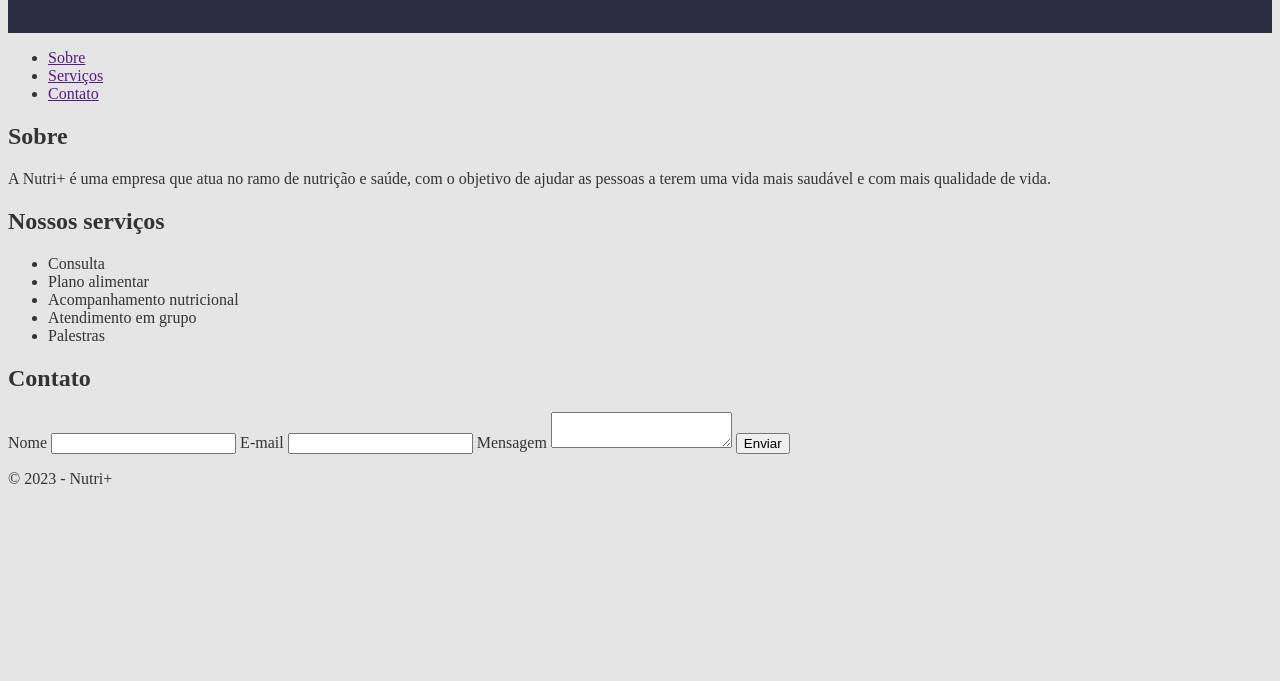
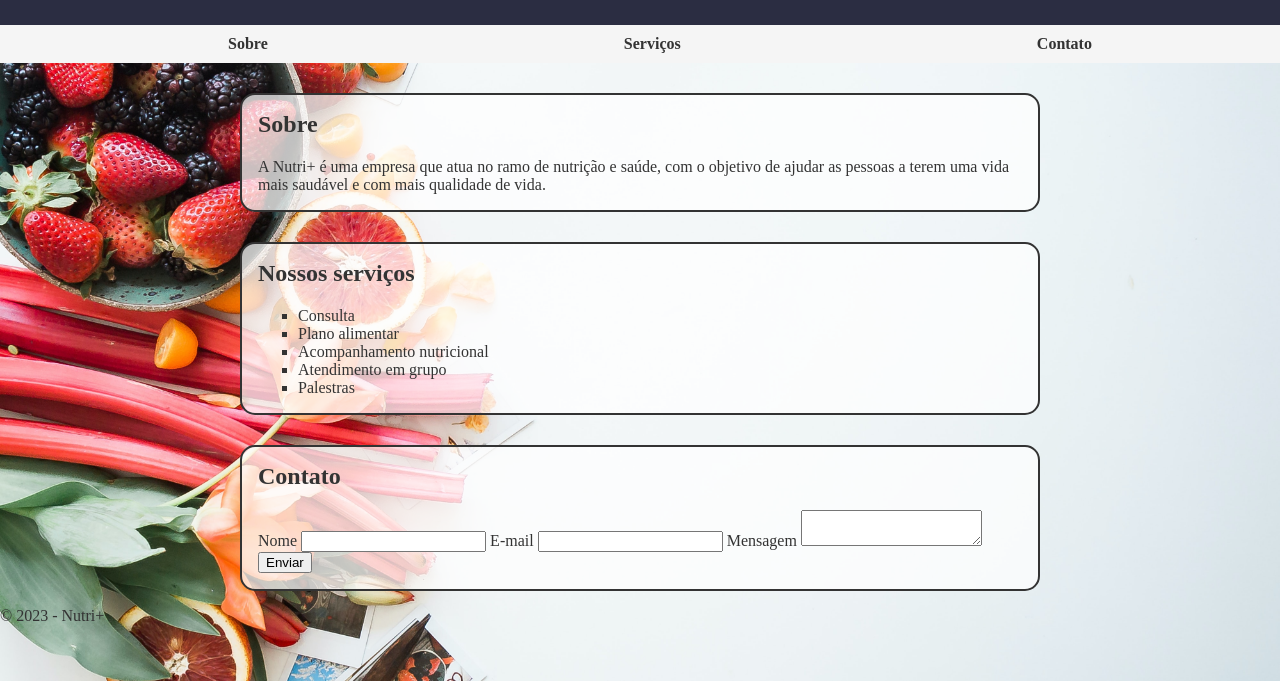
Before and after one commit to lucasreno/nutrimais, a plain HTML site: page index.html in a window 1280 px wide. Shown: the part 119-800 px from the top of the page. Drawn offline with Linux system fonts and the light colour scheme.

Commit message:
Parte 3 - Criação CSS menu e seções

```diff
--- a/estilo.css
+++ b/estilo.css
@@ -1,7 +1,10 @@
 body {
     background-color: #e5e5e5;
+    background-image: url('bg.jpg');
+    background-size: cover;
     font-size: 16px;
     color: #333333;
+    margin: 0;
 }
 
 header {
@@ -14,3 +17,53 @@ header {
 header h1 {
     font-size: 42px;
 }
+
+nav {
+    background-color: #f5f5f5;
+    padding: 10px;
+}
+
+nav ul {
+    margin: 0;
+    list-style: none;
+    display: flex;
+    justify-content: space-around;
+}
+
+nav a {
+    text-decoration: none;
+    color: #333333;
+    font-weight: bold;
+    padding: 10px;
+}
+
+nav a:hover{
+    background-color: #2b2d42;
+    color: #ffffff;
+}
+
+main {
+    width: 800px;
+    margin: 0 auto;
+}
+
+section {
+    padding: 16px;
+    border: 2px solid #333333;
+    border-radius: 15px;
+    margin-top: 30px;
+    background-color: #ffffffbb;
+}
+
+section h2 {
+    margin-top: 0;
+}
+
+section p{
+    margin: 0;
+}
+
+section ul {
+    list-style: square;
+    margin: 0;
+}
```
Also changed, not shown: bg.jpg (added).
